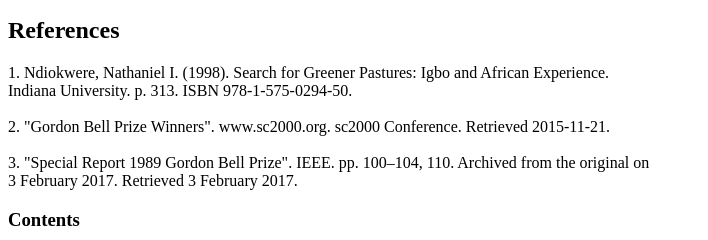
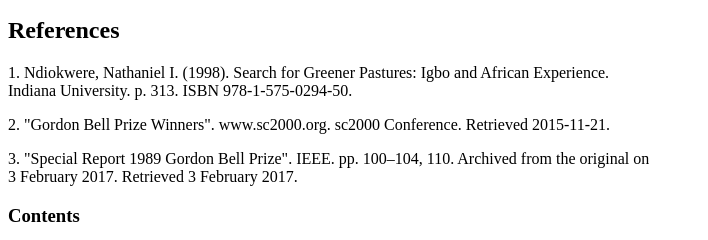
Before and after one commit to stronskaya/1805-start, a plain HTML site: page 1/homework1.html in a window 1280 px wide. Shown: the part 1384-1624 px from the top of the page, 0-708 px from the left. Drawn offline with Linux system fonts and the light colour scheme.

Commit message:
changes1

```diff
--- a/1/homework1.html
+++ b/1/homework1.html
@@ -119,17 +119,20 @@
 
         <h2>References</h2>
 
+         <p>
+             1. Ndiokwere, Nathaniel I. (1998). Search for Greener Pastures: Igbo and African Experience.<br>
+                Indiana University. p. 313. ISBN 978-1-575-0294-50.
+        </p>
+
         <p>
+             2. "Gordon Bell Prize Winners". www.sc2000.org. sc2000 Conference. Retrieved 2015-11-21.
+        </p>
 
-            1. Ndiokwere, Nathaniel I. (1998). Search for Greener Pastures: Igbo and African Experience.<br>
-                Indiana University. p. 313. ISBN 978-1-575-0294-50.<br>
-            <br>
-            2. "Gordon Bell Prize Winners". www.sc2000.org. sc2000 Conference. Retrieved 2015-11-21.<br>
-            <br>
+        <p>
             3. "Special Report 1989 Gordon Bell Prize". IEEE. pp. 100–104, 110. Archived from the original on<br>
-                3 February 2017. Retrieved 3 February 2017.<br>
+                3 February 2017. Retrieved 3 February 2017.
 
-            </p>
+        </p>
 
         <h3>Contents</h3>
 
```
